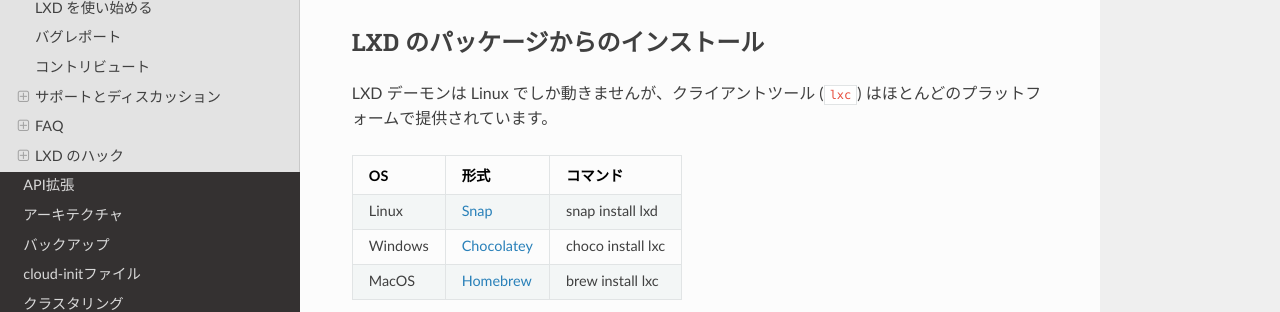
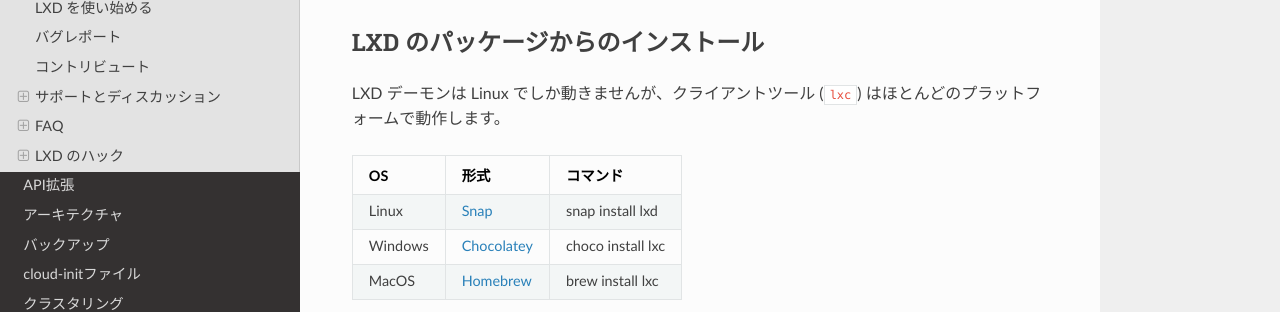
Before and after one commit to lxc-jp/lxd-ja, an MkDocs documentation site: the page built from doc/index.md, in a window 1280 px wide and 900 px high, scrolled down 1263 px. Shown: the part 174-486 px from the top of the window. Built offline with MkDocs 1.6.1, drawn with Linux system fonts in a browser that asks for light colours; nearby versions of some CDN libraries; old or Windows-style settings are respelled for this version of MkDocs.

Commit message:
Improve translation of index.md
Signed-off-by: Hiroaki Nakamura <hnakamur@gmail.com>

```diff
--- a/doc/index.md
+++ b/doc/index.md
@@ -43,7 +43,7 @@ Project status      | CII Best Practices    | [![CII Best Practices](https://bes
 <!--
 The LXD daemon only works on Linux but the client tool (`lxc`) is available on most platforms.
 -->
-LXD デーモンは Linux でしか動きませんが、クライアントツール (`lxc`) はほとんどのプラットフォームで提供されています。
+LXD デーモンは Linux でしか動きませんが、クライアントツール (`lxc`) はほとんどのプラットフォームで動作します。
 
 OS                  | 形式 <!-- Format -->                                            | コマンド <!-- Command -->
 ---                 | ---                                               | ---
```
